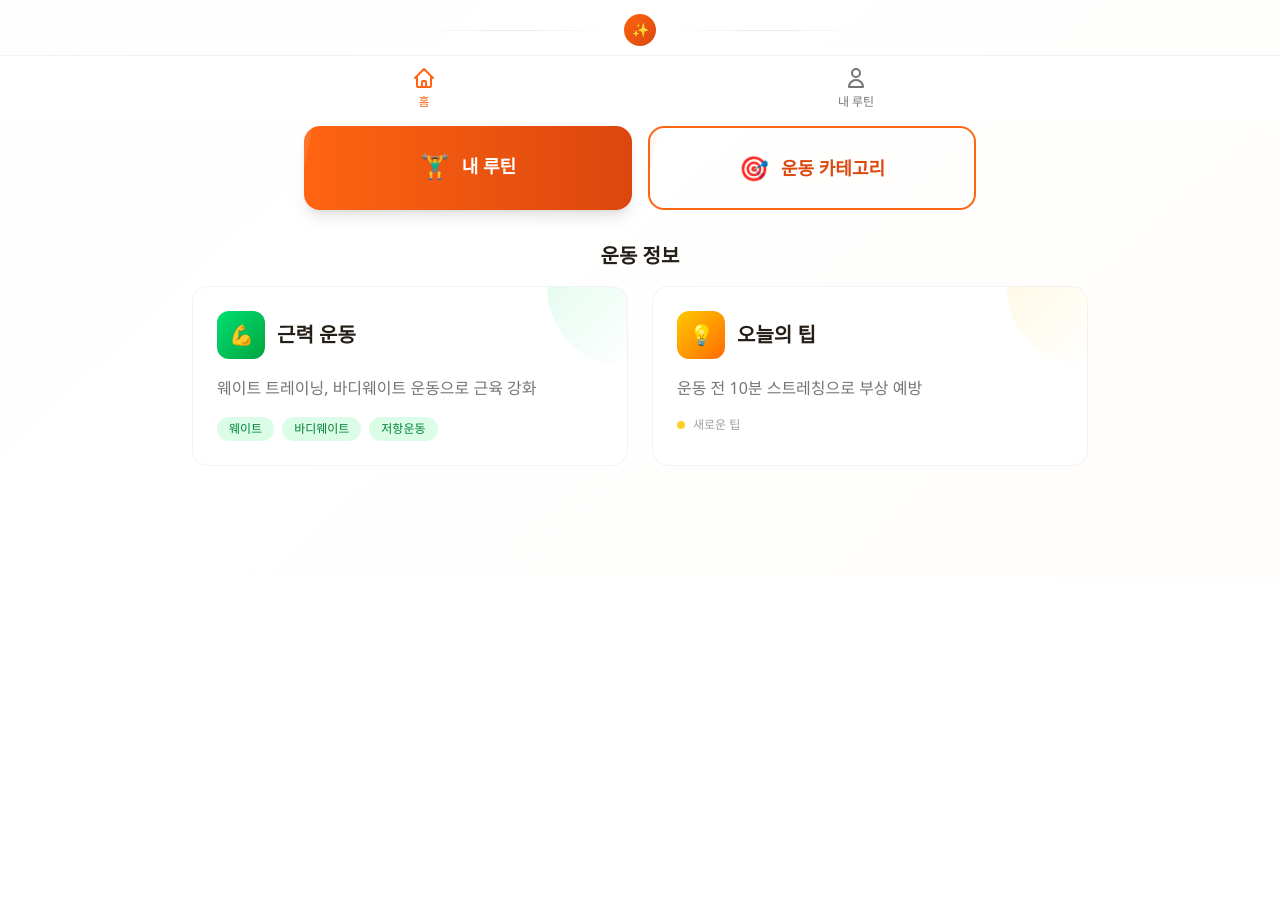
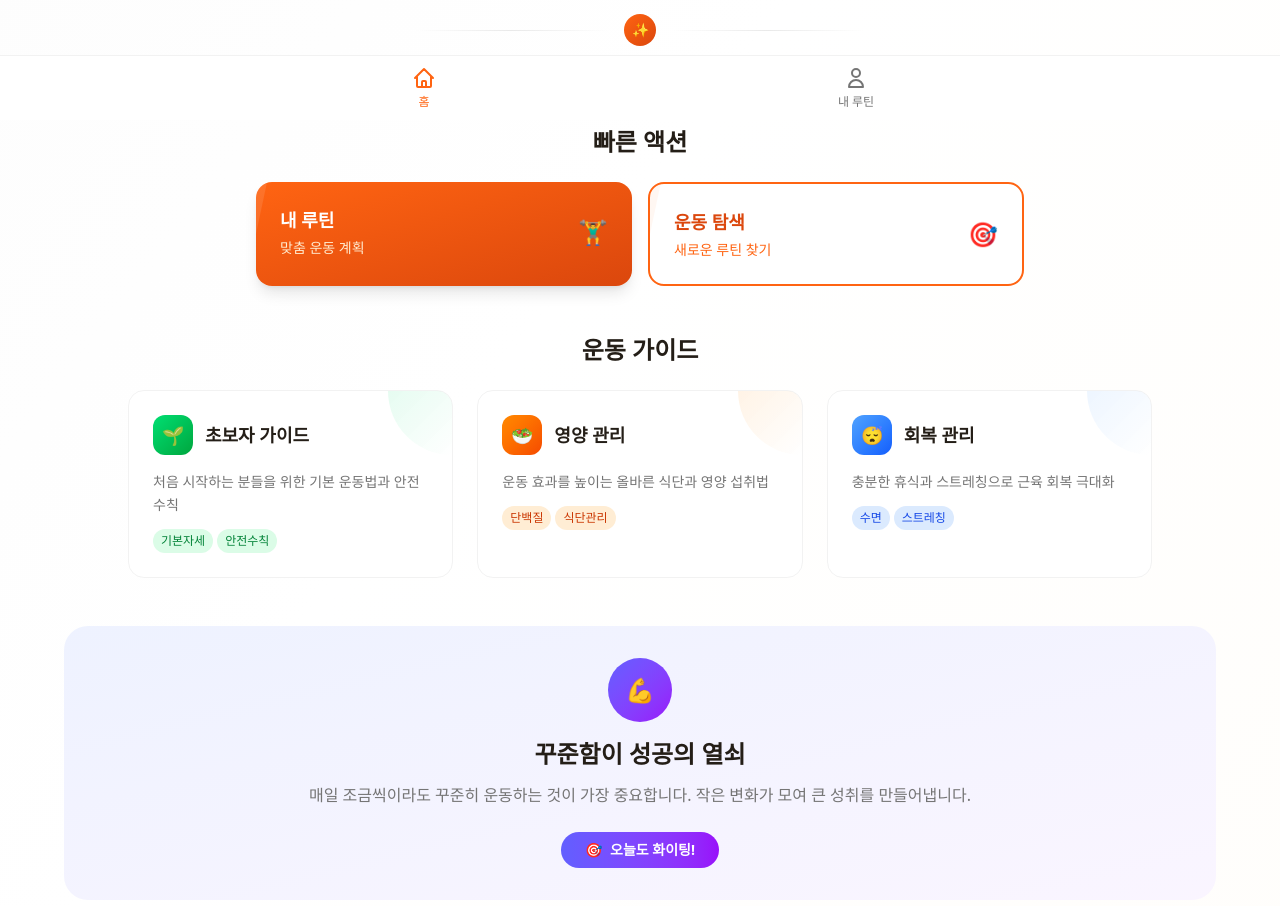
Before and after one commit to amh6281/exercise-record-app, a Next.js app: page / in a window 1280 px wide. Shown: the part 680-1586 px from the top of the page. Before the commit the page ends 1322 px from the top, so only its background shows below. Built offline with nearby package versions, Linux system fonts and the light colour scheme.

Commit message:
style: HomeSummarySection 디자인 개선

```diff
--- a/src/components/home/HomeSummarySection.tsx
+++ b/src/components/home/HomeSummarySection.tsx
@@ -2,99 +2,135 @@ import Link from 'next/link';
 
 const HomeSummarySection = () => {
   return (
-    <div className='space-y-8'>
-      {/* 액션 버튼 섹션 */}
-      <div className='space-y-4'>
-        <div className='mx-auto grid max-w-2xl grid-cols-1 gap-4 sm:grid-cols-2'>
+    <div className='space-y-12'>
+      {/* 퀵 액션 카드 */}
+      <div className='space-y-6'>
+        <h3 className='text-choco-700 dark:text-choco-100 text-center text-2xl font-bold'>빠른 액션</h3>
+        <div className='mx-auto grid max-w-3xl grid-cols-1 gap-4 sm:grid-cols-2'>
           <Link
             href='/my-routines'
-            className='group from-primary-500 to-primary-600 hover:from-primary-600 hover:to-primary-700 dark:from-primary-600 dark:to-primary-700 dark:hover:from-primary-700 dark:hover:to-primary-800 relative transform overflow-hidden rounded-2xl bg-gradient-to-r p-6 font-semibold text-white shadow-lg transition-all duration-300 hover:scale-105 hover:shadow-xl'
+            className='group from-primary-500 to-primary-600 hover:from-primary-600 hover:to-primary-700 relative overflow-hidden rounded-2xl bg-gradient-to-br p-6 text-white shadow-lg transition-all duration-300 hover:scale-105 hover:shadow-xl'
           >
             <div className='absolute inset-0 -translate-x-full -skew-x-12 transform bg-white/10 transition-transform duration-700 group-hover:translate-x-full'></div>
-            <div className='relative flex items-center justify-center space-x-3'>
+            <div className='relative flex items-center justify-between'>
+              <div>
+                <h4 className='mb-1 text-lg font-bold'>내 루틴</h4>
+                <p className='text-primary-100 text-sm'>맞춤 운동 계획</p>
+              </div>
               <span className='text-2xl'>🏋️‍♂️</span>
-              <span className='text-lg'>내 루틴</span>
             </div>
           </Link>
+
           <Link
             href='/routines'
-            className='group border-primary-500 dark:border-primary-400 text-primary-600 dark:text-primary-400 hover:bg-primary-50 dark:hover:bg-primary-900/20 relative transform overflow-hidden rounded-2xl border-2 p-6 font-semibold transition-all duration-300 hover:scale-105 hover:shadow-lg'
+            className='group border-primary-500 text-primary-600 hover:bg-primary-50 dark:border-primary-400 dark:bg-choco-800 dark:text-primary-400 dark:hover:bg-primary-900/20 relative overflow-hidden rounded-2xl border-2 bg-white p-6 transition-all duration-300 hover:scale-105 hover:shadow-lg'
           >
             <div className='bg-primary-500/5 absolute inset-0 -translate-x-full -skew-x-12 transform transition-transform duration-700 group-hover:translate-x-full'></div>
-            <div className='relative flex items-center justify-center space-x-3'>
+            <div className='relative flex items-center justify-between'>
+              <div>
+                <h4 className='mb-1 text-lg font-bold'>운동 탐색</h4>
+                <p className='text-primary-500 dark:text-primary-300 text-sm'>새로운 루틴 찾기</p>
+              </div>
               <span className='text-2xl'>🎯</span>
-              <span className='text-lg'>운동 카테고리</span>
             </div>
           </Link>
         </div>
       </div>
 
-      {/* 정보 카드 섹션 */}
-      <div className='space-y-4'>
-        <h3 className='text-choco-700 dark:text-choco-100 text-center text-xl font-semibold'>운동 정보</h3>
-        <div className='mx-auto grid max-w-4xl grid-cols-1 gap-6 md:grid-cols-2'>
-          <div className='group border-cool-200 dark:border-choco-700 dark:bg-choco-800/50 hover:border-primary-300 dark:hover:border-primary-500 relative overflow-hidden rounded-2xl border bg-white/80 p-6 backdrop-blur-sm transition-all duration-300 hover:scale-105 hover:shadow-xl'>
-            <div className='absolute top-0 right-0 h-20 w-20 rounded-bl-full bg-gradient-to-br from-green-400/10 to-transparent'></div>
+      {/* 운동 가이드 카드들 */}
+      <div className='space-y-6'>
+        <h3 className='text-choco-700 dark:text-choco-100 text-center text-2xl font-bold'>운동 가이드</h3>
+        <div className='mx-auto grid max-w-5xl grid-cols-1 gap-6 md:grid-cols-3'>
+          {/* 초보자 가이드 */}
+          <div className='group border-cool-200 dark:border-choco-700 dark:bg-choco-800/50 relative overflow-hidden rounded-2xl border bg-white/80 p-6 backdrop-blur-sm transition-all duration-300 hover:scale-105 hover:border-green-300 hover:shadow-xl dark:hover:border-green-500'>
+            <div className='absolute top-0 right-0 h-16 w-16 rounded-bl-full bg-gradient-to-br from-green-400/10 to-transparent'></div>
             <div className='relative'>
               <div className='mb-4 flex items-center space-x-3'>
-                <div className='flex h-12 w-12 items-center justify-center rounded-xl bg-gradient-to-br from-green-400 to-green-600'>
-                  <span className='text-xl'>💪</span>
+                <div className='flex h-10 w-10 items-center justify-center rounded-xl bg-gradient-to-br from-green-400 to-green-600'>
+                  <span className='text-lg'>🌱</span>
                 </div>
-                <h3 className='text-choco-700 dark:text-choco-100 text-xl font-bold'>근력 운동</h3>
+                <h4 className='text-choco-700 dark:text-choco-100 text-lg font-bold'>초보자 가이드</h4>
               </div>
-              <p className='text-cool-600 dark:text-cool-200 text-base leading-relaxed'>
-                웨이트 트레이닝, 바디웨이트 운동으로 근육 강화
+              <p className='text-cool-600 dark:text-cool-200 mb-3 text-sm leading-relaxed'>
+                처음 시작하는 분들을 위한 기본 운동법과 안전 수칙
               </p>
-              <div className='mt-4 flex flex-wrap gap-2'>
-                <span className='rounded-full bg-green-100 px-3 py-1 text-xs text-green-700 dark:bg-green-900/30 dark:text-green-300'>
-                  웨이트
+              <div className='flex flex-wrap gap-1'>
+                <span className='rounded-full bg-green-100 px-2 py-1 text-xs text-green-700 dark:bg-green-900/30 dark:text-green-300'>
+                  기본자세
                 </span>
-                <span className='rounded-full bg-green-100 px-3 py-1 text-xs text-green-700 dark:bg-green-900/30 dark:text-green-300'>
-                  바디웨이트
-                </span>
-                <span className='rounded-full bg-green-100 px-3 py-1 text-xs text-green-700 dark:bg-green-900/30 dark:text-green-300'>
-                  저항운동
+                <span className='rounded-full bg-green-100 px-2 py-1 text-xs text-green-700 dark:bg-green-900/30 dark:text-green-300'>
+                  안전수칙
                 </span>
               </div>
             </div>
           </div>
 
-          <div className='group border-cool-200 dark:border-choco-700 dark:bg-choco-800/50 hover:border-primary-300 dark:hover:border-primary-500 relative overflow-hidden rounded-2xl border bg-white/80 p-6 backdrop-blur-sm transition-all duration-300 hover:scale-105 hover:shadow-xl'>
-            <div className='absolute top-0 right-0 h-20 w-20 rounded-bl-full bg-gradient-to-br from-yellow-400/10 to-transparent'></div>
+          {/* 영양 정보 */}
+          <div className='group border-cool-200 dark:border-choco-700 dark:bg-choco-800/50 relative overflow-hidden rounded-2xl border bg-white/80 p-6 backdrop-blur-sm transition-all duration-300 hover:scale-105 hover:border-orange-300 hover:shadow-xl dark:hover:border-orange-500'>
+            <div className='absolute top-0 right-0 h-16 w-16 rounded-bl-full bg-gradient-to-br from-orange-400/10 to-transparent'></div>
             <div className='relative'>
               <div className='mb-4 flex items-center space-x-3'>
-                <div className='flex h-12 w-12 items-center justify-center rounded-xl bg-gradient-to-br from-yellow-400 to-orange-500'>
-                  <span className='text-xl'>💡</span>
+                <div className='flex h-10 w-10 items-center justify-center rounded-xl bg-gradient-to-br from-orange-400 to-orange-600'>
+                  <span className='text-lg'>🥗</span>
                 </div>
-                <h3 className='text-choco-700 dark:text-choco-100 text-xl font-bold'>오늘의 팁</h3>
+                <h4 className='text-choco-700 dark:text-choco-100 text-lg font-bold'>영양 관리</h4>
               </div>
-              <p className='text-cool-600 dark:text-cool-200 text-base leading-relaxed'>
-                운동 전 10분 스트레칭으로 부상 예방
+              <p className='text-cool-600 dark:text-cool-200 mb-3 text-sm leading-relaxed'>
+                운동 효과를 높이는 올바른 식단과 영양 섭취법
               </p>
-              <div className='mt-4 flex items-center space-x-2'>
-                <div className='h-2 w-2 animate-pulse rounded-full bg-yellow-400'></div>
-                <span className='text-cool-500 dark:text-cool-300 text-xs'>새로운 팁</span>
+              <div className='flex flex-wrap gap-1'>
+                <span className='rounded-full bg-orange-100 px-2 py-1 text-xs text-orange-700 dark:bg-orange-900/30 dark:text-orange-300'>
+                  단백질
+                </span>
+                <span className='rounded-full bg-orange-100 px-2 py-1 text-xs text-orange-700 dark:bg-orange-900/30 dark:text-orange-300'>
+                  식단관리
+                </span>
               </div>
             </div>
           </div>
 
-          {/* DB 추가 예정 */}
-          {/* <div className='group border-cool-200 dark:border-choco-700 dark:bg-choco-800/50 hover:border-primary-300 dark:hover:border-primary-500 relative overflow-hidden rounded-2xl border bg-white/80 p-6 backdrop-blur-sm transition-all duration-300 hover:scale-105 hover:shadow-xl'>
-            <div className='from-primary-500/10 absolute top-0 right-0 h-20 w-20 rounded-bl-full bg-gradient-to-br to-transparent'></div>
+          {/* 회복 관리 */}
+          <div className='group border-cool-200 dark:border-choco-700 dark:bg-choco-800/50 relative overflow-hidden rounded-2xl border bg-white/80 p-6 backdrop-blur-sm transition-all duration-300 hover:scale-105 hover:border-blue-300 hover:shadow-xl dark:hover:border-blue-500'>
+            <div className='absolute top-0 right-0 h-16 w-16 rounded-bl-full bg-gradient-to-br from-blue-400/10 to-transparent'></div>
             <div className='relative'>
               <div className='mb-4 flex items-center space-x-3'>
-                <div className='flex h-12 w-12 items-center justify-center rounded-xl bg-gradient-to-br from-yellow-400 to-orange-500'>
-                  <span className='text-xl'>🎯</span>
+                <div className='flex h-10 w-10 items-center justify-center rounded-xl bg-gradient-to-br from-blue-400 to-blue-600'>
+                  <span className='text-lg'>😴</span>
                 </div>
-                <h3 className='text-choco-700 dark:text-choco-100 text-xl font-bold'>이번 주 목표</h3>
+                <h4 className='text-choco-700 dark:text-choco-100 text-lg font-bold'>회복 관리</h4>
               </div>
-              <p className='text-cool-600 dark:text-cool-200 text-base leading-relaxed'>주 3회 이상 운동하기</p>
-              <div className='bg-cool-200 dark:bg-choco-700 mt-4 h-2 w-full rounded-full'>
-                <div className='from-primary-500 to-primary-600 h-2 w-2/3 rounded-full bg-gradient-to-r transition-all duration-500'></div>
+              <p className='text-cool-600 dark:text-cool-200 mb-3 text-sm leading-relaxed'>
+                충분한 휴식과 스트레칭으로 근육 회복 극대화
+              </p>
+              <div className='flex flex-wrap gap-1'>
+                <span className='rounded-full bg-blue-100 px-2 py-1 text-xs text-blue-700 dark:bg-blue-900/30 dark:text-blue-300'>
+                  수면
+                </span>
+                <span className='rounded-full bg-blue-100 px-2 py-1 text-xs text-blue-700 dark:bg-blue-900/30 dark:text-blue-300'>
+                  스트레칭
+                </span>
               </div>
-              <p className='text-cool-500 dark:text-cool-300 mt-2 text-xs'>진행률: 67%</p>
             </div>
-          </div> */}
+          </div>
+        </div>
+      </div>
+
+      {/* 운동 동기부여 섹션 */}
+      <div className='rounded-3xl bg-gradient-to-br from-indigo-50 to-purple-50 p-8 text-center dark:from-indigo-900/20 dark:to-purple-900/20'>
+        <div className='mx-auto max-w-2xl'>
+          <div className='mb-4 flex justify-center'>
+            <div className='flex h-16 w-16 items-center justify-center rounded-full bg-gradient-to-br from-indigo-500 to-purple-600'>
+              <span className='text-2xl'>💪</span>
+            </div>
+          </div>
+          <h3 className='text-choco-700 dark:text-choco-100 mb-3 text-2xl font-bold'>꾸준함이 성공의 열쇠</h3>
+          <p className='text-cool-600 dark:text-cool-200 mb-6 leading-relaxed'>
+            매일 조금씩이라도 꾸준히 운동하는 것이 가장 중요합니다. 작은 변화가 모여 큰 성취를 만들어냅니다.
+          </p>
+          <div className='inline-flex items-center space-x-2 rounded-full bg-gradient-to-r from-indigo-500 to-purple-600 px-6 py-2 text-sm font-bold text-white'>
+            <span>🎯</span>
+            <span>오늘도 화이팅!</span>
+          </div>
         </div>
       </div>
     </div>
```
